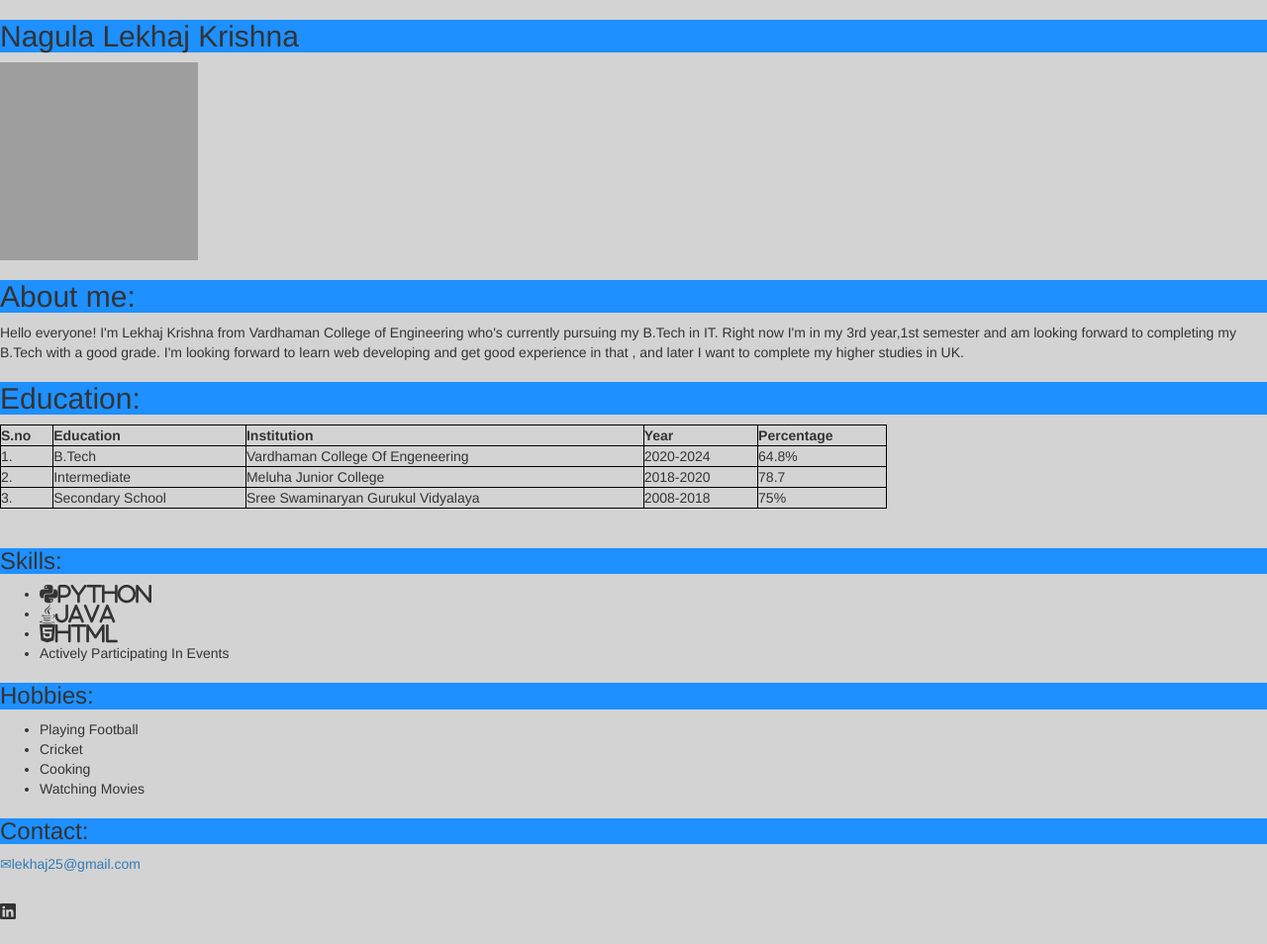
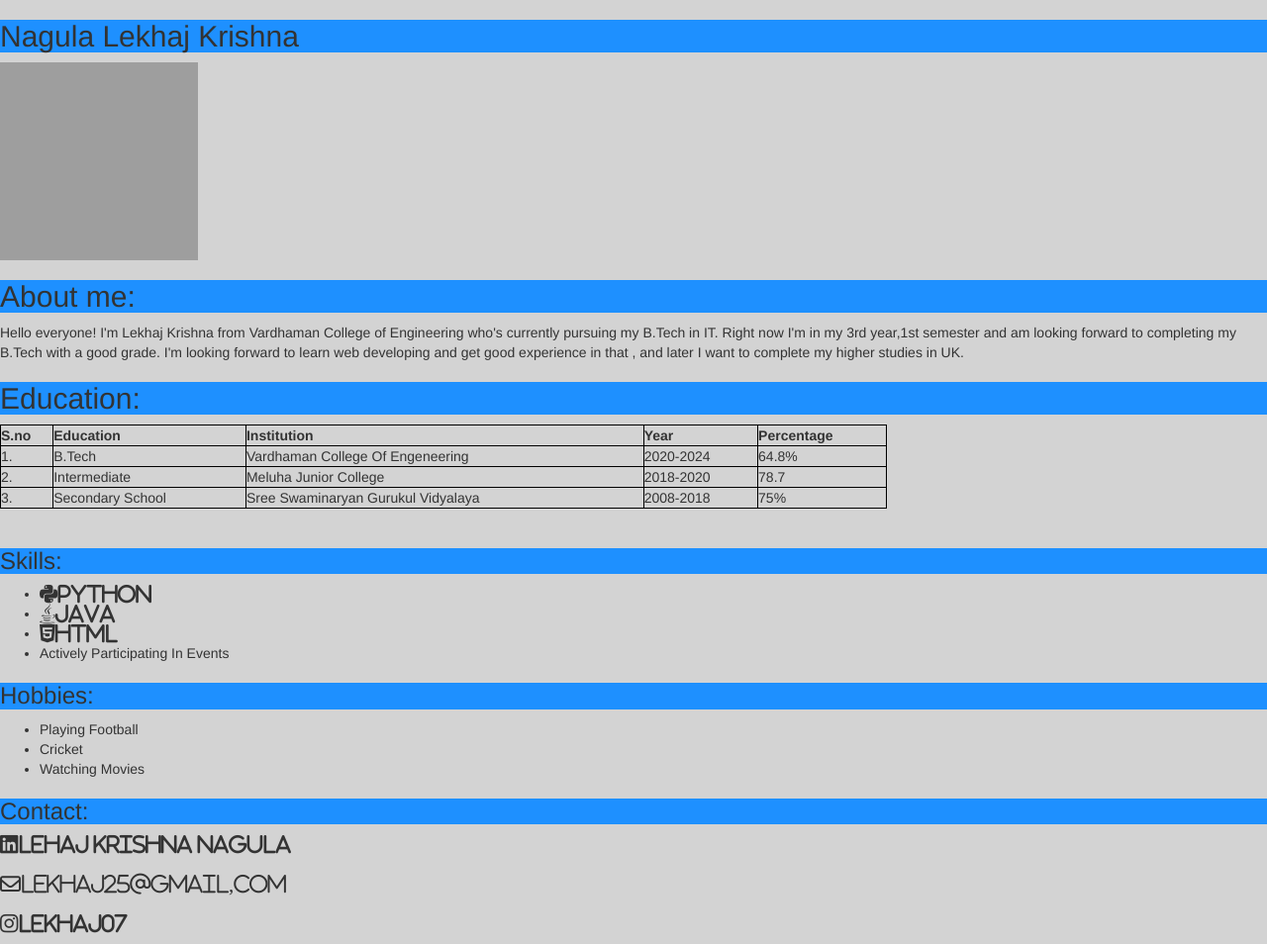
Before and after one commit to lekhaj07/lekhaj07.github.io, a plain HTML site: page index.html in a window 1280 px wide. Shown: the whole page at 99% size. Drawn offline with nearby package versions, Linux system fonts and the light colour scheme; grey boxes are pictures that could not be loaded.

Commit message:
Update index.html

```diff
--- a/index.html
+++ b/index.html
@@ -62,18 +62,18 @@ table, th, td {
 <ul>
 <li>Playing Football</li>
 <li>Cricket</li>
-<li>Cooking</li>
 <li>Watching Movies</li>
 </ul>
 <h3 style="background-color:DodgerBlue;">Contact:</h3>
 <head>
 <meta charset="UTF-8">
 </head>
-<address>
-<p><a href="mailto:lekhaj25@gmail.com"> &#9993lekhaj25@gmail.com</a></p><br>
-<svg xmlns="http://www.w3.org/2000/svg" width="16" height="16" fill="currentColor" class="bi bi-linkedin" viewBox="0 0 16 16">
-  <path d="M0 1.146C0 .513.526 0 1.175 0h13.65C15.474 0 16 .513 16 1.146v13.708c0 .633-.526 1.146-1.175 1.146H1.175C.526 16 0 15.487 0 14.854V1.146zm4.943 12.248V6.169H2.542v7.225h2.401zm-1.2-8.212c.837 0 1.358-.554 1.358-1.248-.015-.709-.52-1.248-1.342-1.248-.822 0-1.359.54-1.359 1.248 0 .694.521 1.248 1.327 1.248h.016zm4.908 8.212V9.359c0-.216.016-.432.08-.586.173-.431.568-.878 1.232-.878.869 0 1.216.662 1.216 1.634v3.865h2.401V9.25c0-2.22-1.184-3.252-2.764-3.252-1.274 0-1.845.7-2.165 1.193v.025h-.016a5.54 5.54 0 0 1 .016-.025V6.169h-2.4c.03.678 0 7.225 0 7.225h2.4z"/>
-</svg>
-</address>
+<i class="fa fa-linkedin-square fa-xl" aria-hidden="true">Lehaj krishna Nagula</i>
+<br>
+<br>
+<i class="fa fa-envelope-o fa-xl" aria-hidden="true">Lekhaj25@gmail,com</i>
+<br>
+<br>
+<i class="fa fa-instagram fa-xl" aria-hidden="true">lekhaj07</i>
 </body>
 </html>
```
